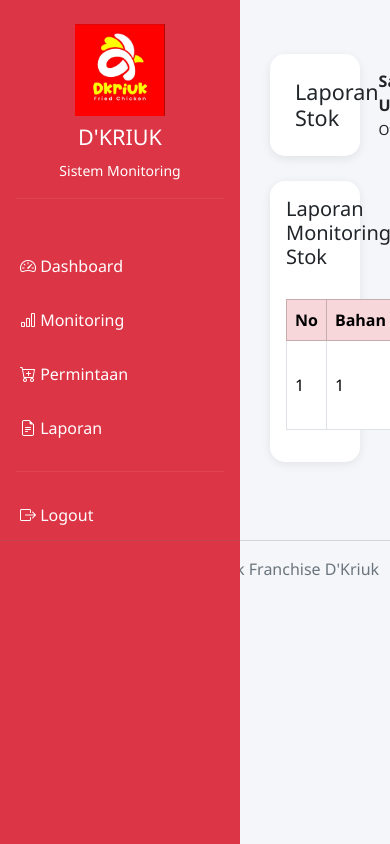
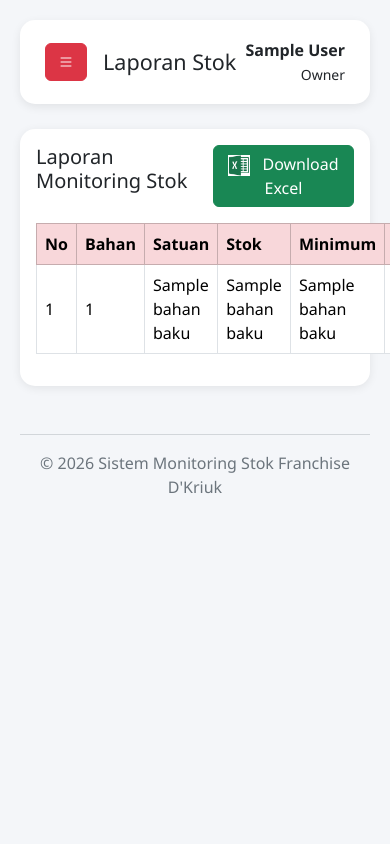
Before and after one commit to feliciasmantha/sistem-monitoring-stok, a Flask app: page /laporan in a window 390 px wide; the page is wider, and only the part inside the window is pictured. Run offline with Flask 3, Linux system fonts and the light colour scheme; the visitor is signed in with stand-in values (Sample User, id 1); a database or web service that is not in the repository returns one stand-in record (values such as "Sample title"); some libraries are stand-ins or nearby versions.

Commit message:
Fix layout mobile

```diff
--- a/templates/layout.html
+++ b/templates/layout.html
@@ -4,12 +4,11 @@
 <head>
 
 <meta charset="UTF-8">
-    <meta name="viewport" content="width=device-width, initial-scale=1.0">
+<meta name="viewport" content="width=device-width, initial-scale=1">
 
 <title>{% block title %}Sistem Monitoring Stok D'Kriuk{% endblock %}</title>
 
 <link href="https://cdn.jsdelivr.net/npm/bootstrap@5.3.3/dist/css/bootstrap.min.css" rel="stylesheet">
-
 <link href="https://cdn.jsdelivr.net/npm/bootstrap-icons@1.11.3/font/bootstrap-icons.css" rel="stylesheet">
 
 <style>
@@ -25,21 +24,23 @@
     font-family:'Segoe UI',sans-serif;
 }
 
+/* ================= Sidebar ================= */
+
 .sidebar{
     position:fixed;
+    top:0;
     left:0;
-            top:0;
     width:240px;
-            height:100vh;
+    height:100%;
     background:#dc3545;
     color:white;
+    overflow-y:auto;
+    z-index:1040;
+    transition:.3s;
 }
 
-        .sidebar h3{
-            text-align:center;
-            padding:20px;
+.sidebar h4{
     font-weight:bold;
-            border-bottom:1px solid rgba(255,255,255,.2);
 }
 
 .sidebar a{
@@ -55,19 +56,19 @@
     padding-left:28px;
 }
 
+/* ================= Main ================= */
+
 .main{
     margin-left:240px;
-            padding:30px;
+    padding:25px;
+    transition:.3s;
 }
 
 .navbar-custom{
     background:white;
     border-radius:15px;
-            padding:15px 25px;
+    padding:18px 25px;
     margin-bottom:25px;
-            display:flex;
-            justify-content:space-between;
-            align-items:center;
     box-shadow:0 3px 10px rgba(0,0,0,.08);
 }
 
@@ -77,18 +78,62 @@
     box-shadow:0 2px 10px rgba(0,0,0,.08);
 }
 
+/* tabel */
+
+.table-responsive{
+    overflow-x:auto;
+}
+
+/* ================= HP ================= */
+
+@media(max-width:991px){
+
+.sidebar{
+    left:-240px;
+}
+
+.sidebar.show{
+    left:0;
+}
+
+.main{
+    margin-left:0;
+    padding:20px;
+}
+
+.navbar-custom{
+    display:flex;
+    justify-content:space-between;
+    align-items:center;
+}
+
+.mobile-menu{
+    display:block;
+}
+
+}
+
+@media(min-width:992px){
+
+.mobile-menu{
+    display:none;
+}
+
+}
+
 </style>
 
 </head>
 
 <body>
 
-<<div class="sidebar">
+<!-- Sidebar -->
+
+<div class="sidebar" id="sidebar">
 
 <div class="text-center py-4">
 
-        <img
-        src="{{ url_for('static', filename='img/logo.png') }}"
+<img src="{{ url_for('static', filename='img/logo.png') }}"
 width="90"
 class="mb-2">
 
@@ -102,64 +147,23 @@
 
 {% if session["role"]=="owner" %}
 
-        <a href="/dashboard_owner">
-            <i class="bi bi-speedometer2"></i>
-            Dashboard
-        </a>
-
-        <a href="/monitoring">
-            <i class="bi bi-bar-chart"></i>
-            Monitoring
-        </a>
-
-        <a href="/permintaan">
-            <i class="bi bi-cart-plus"></i>
-            Permintaan
-        </a>
-
-        <a href="/laporan">
-            <i class="bi bi-file-earmark-text"></i>
-            Laporan
-        </a>
+<a href="/dashboard_owner"><i class="bi bi-speedometer2"></i> Dashboard</a>
+<a href="/monitoring"><i class="bi bi-bar-chart"></i> Monitoring</a>
+<a href="/permintaan"><i class="bi bi-cart-plus"></i> Permintaan</a>
+<a href="/laporan"><i class="bi bi-file-earmark-text"></i> Laporan</a>
 
 {% elif session["role"]=="karyawan" %}
 
-        <a href="/dashboard_karyawan">
-            <i class="bi bi-speedometer2"></i>
-            Dashboard
-        </a>
-
-        <a href="/bahan">
-            <i class="bi bi-box-seam"></i>
-            Bahan Baku
-        </a>
-
-        <a href="/supplier">
-            <i class="bi bi-truck"></i>
-            Supplier
-        </a>
-
-        <a href="/stok_masuk">
-            <i class="bi bi-box-arrow-in-down"></i>
-            Stok Masuk
-        </a>
-
-        <a href="/stok_keluar">
-            <i class="bi bi-box-arrow-up"></i>
-            Stok Keluar
-        </a>
+<a href="/dashboard_karyawan"><i class="bi bi-speedometer2"></i> Dashboard</a>
+<a href="/bahan"><i class="bi bi-box-seam"></i> Bahan Baku</a>
+<a href="/supplier"><i class="bi bi-truck"></i> Supplier</a>
+<a href="/stok_masuk"><i class="bi bi-box-arrow-in-down"></i> Stok Masuk</a>
+<a href="/stok_keluar"><i class="bi bi-box-arrow-up"></i> Stok Keluar</a>
 
 {% elif session["role"]=="supplier" %}
 
-        <a href="/dashboard_supplier">
-            <i class="bi bi-speedometer2"></i>
-            Dashboard
-        </a>
-
-        <a href="/permintaan_supplier">
-            <i class="bi bi-envelope-paper"></i>
-            Permintaan Masuk
-        </a>
+<a href="/dashboard_supplier"><i class="bi bi-speedometer2"></i> Dashboard</a>
+<a href="/permintaan_supplier"><i class="bi bi-envelope-paper"></i> Permintaan Masuk</a>
 
 {% endif %}
 
@@ -172,21 +176,39 @@
 
 </div>
 
+<!-- Main -->
+
 <div class="main">
 
-    <div class="navbar-custom">
+<div class="navbar-custom d-flex justify-content-between align-items-center">
+
+<div class="d-flex align-items-center">
+
+<button
+class="btn btn-danger mobile-menu me-3"
+onclick="toggleSidebar()">
+
+<i class="bi bi-list"></i>
+
+</button>
 
 <div>
 
 <h4 class="mb-0">
+
 {% block judul %}
+
 Dashboard
+
 {% endblock %}
+
 </h4>
 
 </div>
 
-        <div>
+</div>
+
+<div class="text-end">
 
 <strong>{{ session["nama"] }}</strong><br>
 
@@ -199,8 +221,6 @@
 {% block content %}
 {% endblock %}
 
-</div>
-
 <footer class="text-center mt-5 text-secondary">
 
 <hr>
@@ -209,6 +229,20 @@
 
 </footer>
 
+</div>
+
+<script>
+
+function toggleSidebar(){
+
+document.getElementById("sidebar").classList.toggle("show");
+
+}
+
+</script>
+
+<script src="https://cdn.jsdelivr.net/npm/bootstrap@5.3.3/dist/js/bootstrap.bundle.min.js"></script>
+
 </body>
 
 </html>
```
Lines whose indentation alone changed are shown as unchanged.
